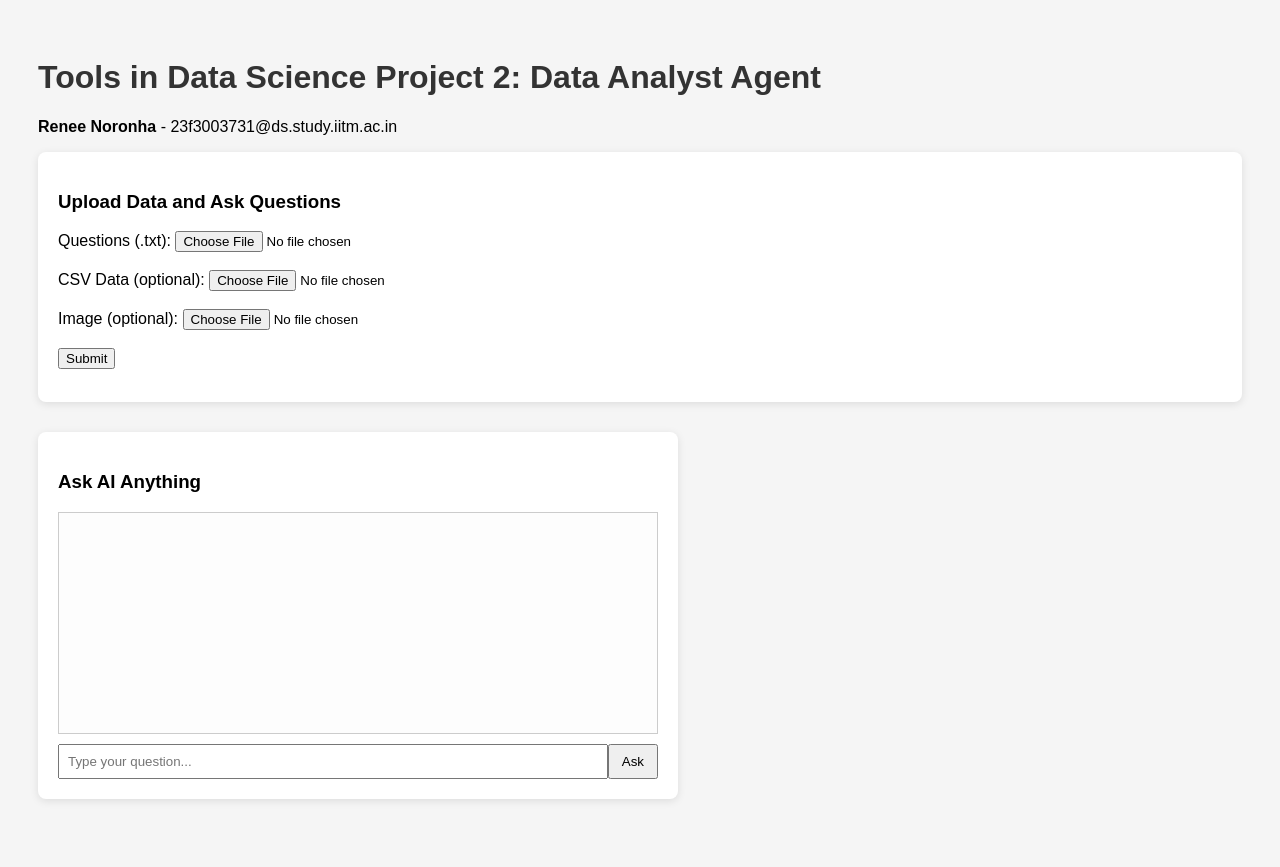
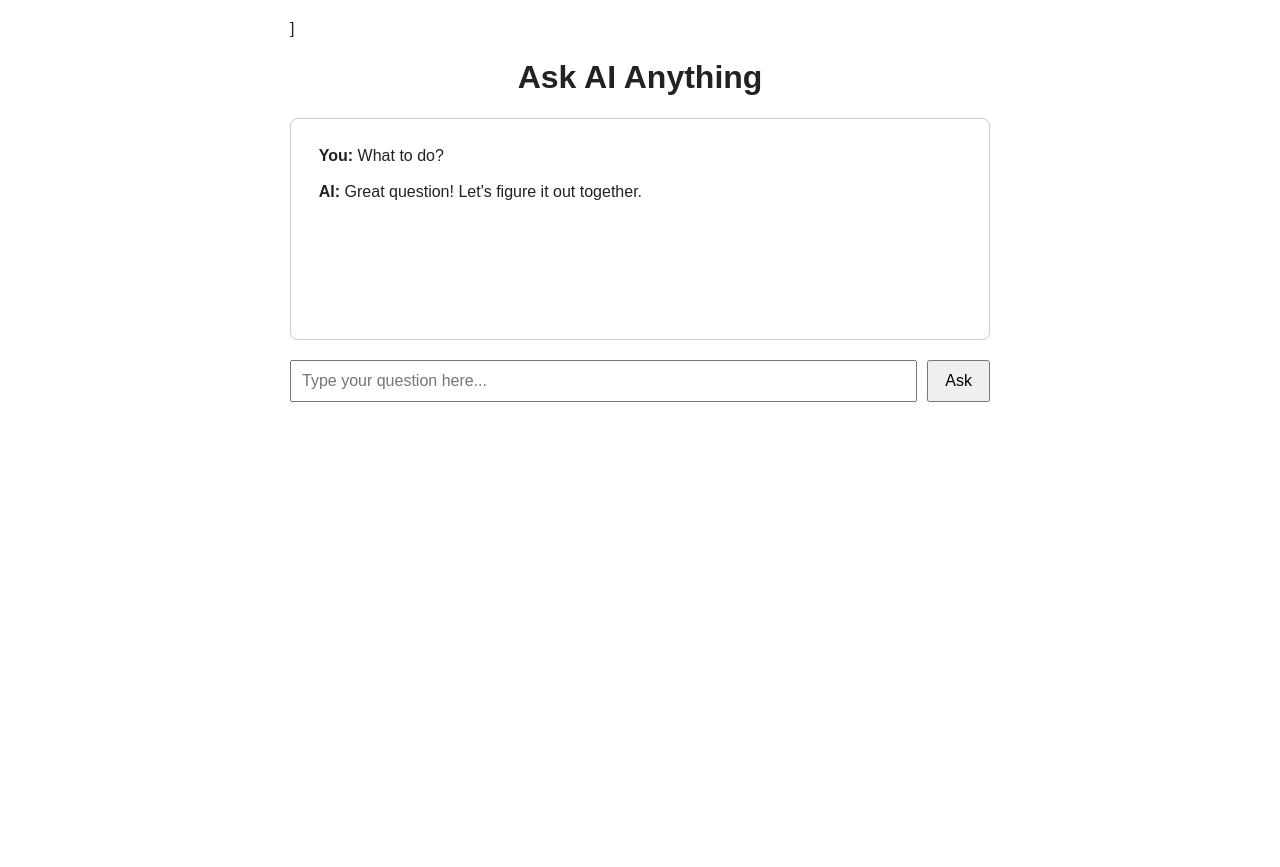
Before and after one commit to reneenor13/TDS-P2, a FastAPI app: page / in a window 1280 px wide. After the commit the page ends 402 px from the top, so only its background shows below. Run offline with FastAPI, Linux system fonts and the light colour scheme.

Commit message:
Update index.html

```diff
--- a/templates/index.html
+++ b/templates/index.html
@@ -1,110 +1,82 @@
-<!DOCTYPE html>
-<html>
+]<!DOCTYPE html>
+<html lang="en">
 <head>
-    <title>Tools in Data Science Project 2: Data Analyst Agent</title>
+  <meta charset="UTF-8" />
+  <meta name="viewport" content="width=device-width, initial-scale=1.0"/>
+  <title>Ask AI Anything</title>
   <style>
     body {
       font-family: Arial, sans-serif;
-            padding: 30px;
-            background: #f5f5f5;
+      background: #ffffff;
+      color: #222;
+      padding: 20px;
+      max-width: 700px;
+      margin: auto;
     }
-
     h1 {
-            color: #333;
+      text-align: center;
     }
-
-        .form-section, .chatbox {
-            background: white;
-            padding: 20px;
-            margin-bottom: 30px;
+    .chat-box {
+      border: 1px solid #ccc;
       border-radius: 8px;
-            box-shadow: 0 2px 8px rgba(0,0,0,0.1);
+      padding: 10px;
+      min-height: 200px;
+      margin-bottom: 20px;
+      white-space: pre-wrap;
     }
-
-        .chatbox {
-            max-width: 600px;
+    .input-group {
+      display: flex;
+      gap: 10px;
     }
-
-        .chat-log {
-            border: 1px solid #ccc;
+    input[type="text"] {
+      flex: 1;
       padding: 10px;
-            height: 200px;
-            overflow-y: scroll;
-            background: #fdfdfd;
-            margin-bottom: 10px;
+      font-size: 16px;
     }
-
-        .chat-input {
-            display: flex;
-        }
-
-        .chat-input input {
-            flex: 1;
-            padding: 8px;
-        }
-
-        .chat-input button {
-            padding: 8px 12px;
+    button {
+      padding: 10px 16px;
+      font-size: 16px;
+      cursor: pointer;
     }
   </style>
 </head>
 <body>
-    <h1>Tools in Data Science Project 2: Data Analyst Agent</h1>
-    <p><strong>Renee Noronha</strong> - 23f3003731@ds.study.iitm.ac.in</p>
-
-    <div class="form-section">
-        <h3>Upload Data and Ask Questions</h3>
-        <form id="upload-form" enctype="multipart/form-data">
-            <label>Questions (.txt): <input type="file" name="questions"></label><br><br>
-            <label>CSV Data (optional): <input type="file" name="data"></label><br><br>
-            <label>Image (optional): <input type="file" name="image"></label><br><br>
-            <button type="submit">Submit</button>
-        </form>
-        <pre id="upload-response"></pre>
+  <h1>Ask AI Anything</h1>
+  <div class="chat-box" id="chatBox">
+    <strong>You:</strong> What to do?<br>
+    <strong>AI:</strong> Great question! Let's figure it out together.
   </div>
 
-    <div class="chatbox">
-        <h3>Ask AI Anything</h3>
-        <div class="chat-log" id="chat-log"></div>
-        <div class="chat-input">
-            <input type="text" id="chat-question" placeholder="Type your question..." />
-            <button onclick="askAI()">Ask</button>
-        </div>
-    </div>
+  <form id="askForm" class="input-group">
+    <input type="text" id="question" name="question" placeholder="Type your question here..." required />
+    <button type="submit">Ask</button>
+  </form>
 
   <script>
-        document.getElementById("upload-form").addEventListener("submit", async (e) => {
+    const form = document.getElementById("askForm");
+    const chatBox = document.getElementById("chatBox");
+
+    form.addEventListener("submit", async (e) => {
       e.preventDefault();
-            const form = e.target;
-            const formData = new FormData(form);
-            const res = await fetch("/api/", {
+      const question = document.getElementById("question").value.trim();
+      if (!question) return;
+
+      chatBox.innerHTML += `\n<strong>You:</strong> ${question}`;
+      document.getElementById("question").value = "";
+
+      try {
+        const response = await fetch("/ask", {
           method: "POST",
-                body: formData
-            });
-            const result = await res.json();
-            document.getElementById("upload-response").innerText = JSON.stringify(result, null, 2);
+          body: new URLSearchParams({ question }),
         });
 
-        async function askAI() {
-            const question = document.getElementById("chat-question").value;
-            if (!question) return;
-
-            const chatLog = document.getElementById("chat-log");
-            chatLog.innerHTML += `<p><strong>You:</strong> ${question}</p>`;
-
-            const res = await fetch("/chat/", {
-                method: "POST",
-                headers: {
-                    "Content-Type": "application/json"
-                },
-                body: JSON.stringify({ question })
+        const data = await response.json();
+        chatBox.innerHTML += `\n<strong>AI:</strong> ${data.answer}`;
+        chatBox.scrollTop = chatBox.scrollHeight;
+      } catch (err) {
+        chatBox.innerHTML += `\n<strong>AI:</strong> Error calling AI.`;
+      }
     });
-
-            const result = await res.json();
-            const answer = result.answer || result.error;
-            chatLog.innerHTML += `<p><strong>AI:</strong> ${answer}</p>`;
-            document.getElementById("chat-question").value = "";
-        }
   </script>
 </body>
 </html>
```
Lines whose indentation alone changed are shown as unchanged.
